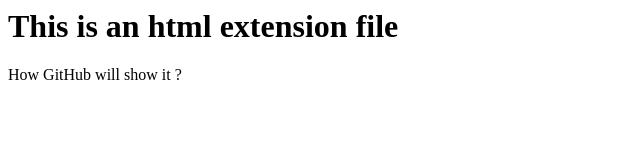
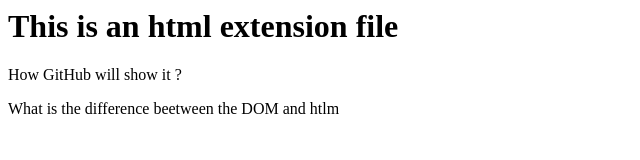
Before and after one commit to oussama-01/test2, a plain HTML site: page index.html in a window 1280 px wide. Shown: the whole page, without its empty margins (0-640 px from the left). Drawn offline with Linux system fonts and the light colour scheme.

Commit message:
Edit files

```diff
--- a/index.html
+++ b/index.html
@@ -3,3 +3,5 @@
 <h1>This is an html extension file</h1>
 
 <p>How GitHub will show it ?</p>
+
+<p>What is the difference beetween the DOM and htlm</p>
```
Also changed, not shown: gg.txt, 1 other file.
